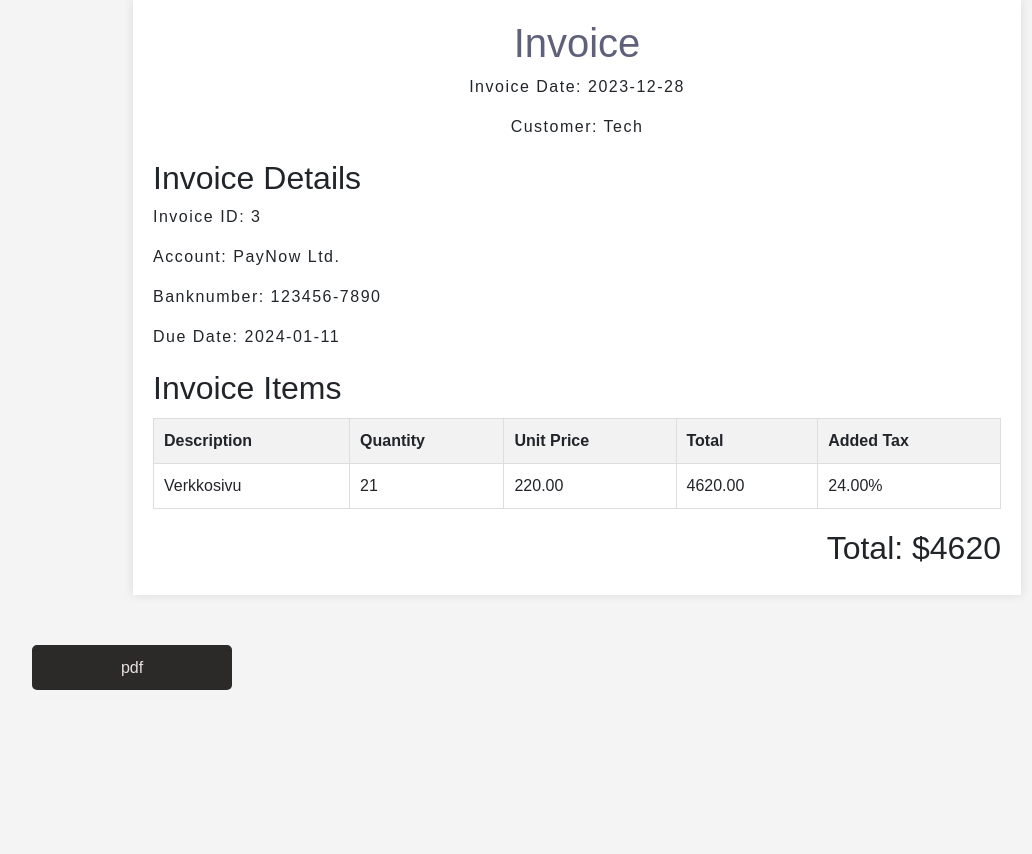
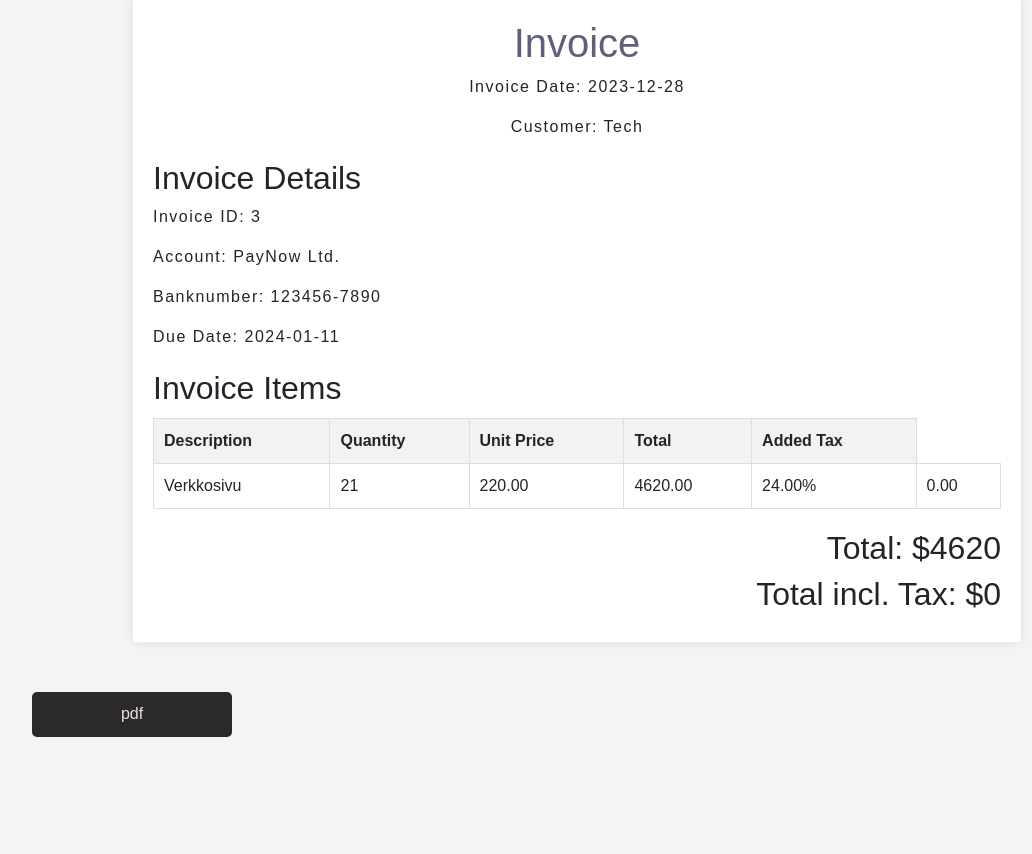
Before and after one commit to StephRobertz/Pay-Django, a Django app: page /invoice/3/preview/ in a window 1280 px wide. Shown: the part 116-970 px from the top of the page, without its empty margins (63-1095 px from the left). Run offline with Django 4.2, Linux system fonts and the light colour scheme; data comes from the database, SQL or seed files in the repository; both versions use the stored data as it was after the commit; some libraries are stand-ins or nearby versions.

Commit message:
update 5.2.24

```diff
--- a/app/models.py
+++ b/app/models.py
@@ -46,6 +46,7 @@ class InvoiceRows(models.Model):
     price = models.DecimalField(max_digits = 10, decimal_places=2, default=Decimal('0.00'), blank=True, null=True)
     quantity = models.IntegerField(default = 0, null=True)
     total = models.DecimalField(max_digits = 10, decimal_places=2, default=Decimal('0.00'), null=True)
+    total_with_tax = models.DecimalField(max_digits=10, decimal_places=2, default=Decimal('0.00'), null=True)
     invoice = models.ForeignKey(Invoice, on_delete =models.CASCADE)
     vat = models.ForeignKey(Vat, on_delete =models.PROTECT, blank=True, null=True)
 
@@ -59,13 +60,15 @@ class InvoiceRows(models.Model):
         price = float(self.price)
         quantity = float(self.quantity) if self.quantity is not None else 0
 
+        amount = Decimal(price) * Decimal(quantity)
+        return amount
 
-
-        amount = Decimal(price) * Decimal(quantity)
-
-
-        return amount
 
     def save(self, *args, **kwargs):
         self.total = self.calc_total()
+        self.vat_amount = self.total * (self.vat.percent / 100 if self.vat else Decimal('0.00'))
+
+        print(f"Debug: total={self.total}, vat_amount={self.vat_amount}")
+        self.total_with_tax = self.total + self.vat_amount
+        print(f"Debug: total={self.total}, vat_amount={self.vat_amount}, total_with_tax={self.total_with_tax}")  # Add this line for debugging
         super(InvoiceRows, self).save(*args, **kwargs)
--- a/app/templates/invoice_preview.html
+++ b/app/templates/invoice_preview.html
@@ -94,7 +94,7 @@
                             <td>{{ item.unit_price }}</td>
                             <td>{{ item.total }}</td>
                             <td>{{ ir.vat.percent }}%</td>
-
+                            <td>{{ ir.total_with_tax }}</td>
                         </tr>
                     {% endfor %}
                 </tbody>
@@ -102,6 +102,8 @@
         </div>
         <div class="total">
             <h2>Total: ${{ invoice.total }}</h2>
+
+            <h2>Total incl. Tax: ${{ invoice.total_with_tax }}</h2>
         </div>
     </div>
     {% endfor %}
--- a/app/templates/invoicelist.html
+++ b/app/templates/invoicelist.html
@@ -38,7 +38,7 @@
 
         <a href="/edit-invoice-get/{{i.id}}/"class="btn" >Edit</a>
 
-        <a class="btn" href="/invoice/{{i.id}}/preview/">View Bill</a>
+        <a class="btn" href="/invoice/{{i.id}}/preview/">Preview</a>
 
 
     </div>
--- a/app/views.py
+++ b/app/views.py
@@ -150,7 +150,7 @@ def addInvoice(request):
 
     if request.method == 'POST':
         form = InvoiceForm(request.POST)
-        formset = AddInvoiceRowFormSet(request.POST, queryset=InvoiceRows.objects.none(), prefix='invoicerow') #prefix parameter is used to set a unique identifier for a form or formset (to avoid naming conflicts)
+        formset = AddInvoiceRowFormSet(request.POST, queryset=InvoiceRows.objects.none(), prefix='invoicerow')
 
         if form.is_valid() and formset.is_valid():
             invoices = form.save()
@@ -158,14 +158,12 @@ def addInvoice(request):
 
             total = 0
             for row in invoicerow:
-            #Liitä jokainen rivi laskuun.
+                # Liitä jokainen rivi laskuun.
                 row.invoice = invoices
                 row.save()
 
-            #Laske summa kullekin riville.
-                vat_percent = row.vat.percent if row.vat else Decimal('14.00')
-                row_total = row.quantity * row.price * (1 + vat_percent)
-                total += row_total
+                # Laske summa kullekin riville.
+                total += row.quantity * row.price
 
             invoices.total = total
             invoices.save()
@@ -176,10 +174,14 @@ def addInvoice(request):
         formset = AddInvoiceRowFormSet(queryset=InvoiceRows.objects.none(), prefix='invoicerow')
 
     return render(request, 'invoiceadd.html', {'form': form, 'formset': formset})
+
 # def addInvoice(request):
+#     # Luo formsetin uusien rivien lisäämistä varten.
+#     AddInvoiceRowFormSet = modelformset_factory(InvoiceRows, form=InvoiceRowForm, extra=1)
+
 #     if request.method == 'POST':
 #         form = InvoiceForm(request.POST)
-#         formset = InvoiceRowFormSet(request.POST, queryset=InvoiceRows.objects.none(), prefix='invoicerow') #formset is a layer of abstraction to work with multiple forms on the same page.
+#         formset = AddInvoiceRowFormSet(request.POST, queryset=InvoiceRows.objects.none(), prefix='invoicerow') #prefix parameter is used to set a unique identifier for a form or formset (to avoid naming conflicts)
 
 #         if form.is_valid() and formset.is_valid():
 #             invoices = form.save()
@@ -187,23 +189,26 @@ def addInvoice(request):
 
 #             total = 0
 #             for row in invoicerow:
+#             #Liitä jokainen rivi laskuun.
 #                 row.invoice = invoices
 #                 row.save()
 
-#             # Calculate total for each row
+#             #Laske summa kullekin riville.
+#                 print(f"Debug: quantity={row.quantity}, price={row.price}")
 #                 row_total = row.quantity * row.price
+#                 print(f"Debug: row_total={row_total}")
+
 #                 total += row_total
 
 #             invoices.total = total
 #             invoices.save()
 
-#             return redirect('invoicelist')  # Redirect to a page displaying a list of invoices
+#             return redirect('invoicelist')
 #     else:
 #         form = InvoiceForm()
-#         formset = InvoiceRowFormSet(queryset=InvoiceRows.objects.none(), prefix='invoicerow')
+#         formset = AddInvoiceRowFormSet(queryset=InvoiceRows.objects.none(), prefix='invoicerow')
 
 #     return render(request, 'invoiceadd.html', {'form': form, 'formset': formset})
-
 
 
 
@@ -235,6 +240,8 @@ def preview_invoice(request, id):
 
         # Laske summa käyttäen kokoamista (aggregation). Tässä aggregaatiotoimintoa käytetään laskemaan summa laskun liittyvistä tiedoista
         total = invoice_rows.aggregate(Sum('total'))['total__sum']
+        #vat = invoice_rows.aggregate(Sum('vat'))['vat__amount']
+        total_with_tax = invoice_rows.aggregate(Sum('total_with_tax'))['total_with_tax__sum'] #or Decimal('0.00')
 
         # Laskun tiedot
         invoice_data = {
@@ -242,10 +249,12 @@ def preview_invoice(request, id):
             'date': invoice_instance.invoiceDate,
             'customer': invoice_instance.customerAccount.name,
             'items': [
-                {'description': ir.title, 'quantity': ir.quantity, 'unit_price': ir.price, 'total': ir.total}
+                {'description': ir.title, 'quantity': ir.quantity, 'unit_price': ir.price, 'total': ir.total, 'total_with_tax': ir.total_with_tax}
                 for ir in invoice_rows
             ],
              'total': total,
+             #'vat': vat,
+             'total_with_tax': total_with_tax,
         }
 
         # Hakee muita liittyviä tietoja esikatselua varten.
```
Also changed, not shown: app/migrations/0009_invoicerows_total_with_tax_alter_invoice_duedate.py (added), db.sqlite3.
